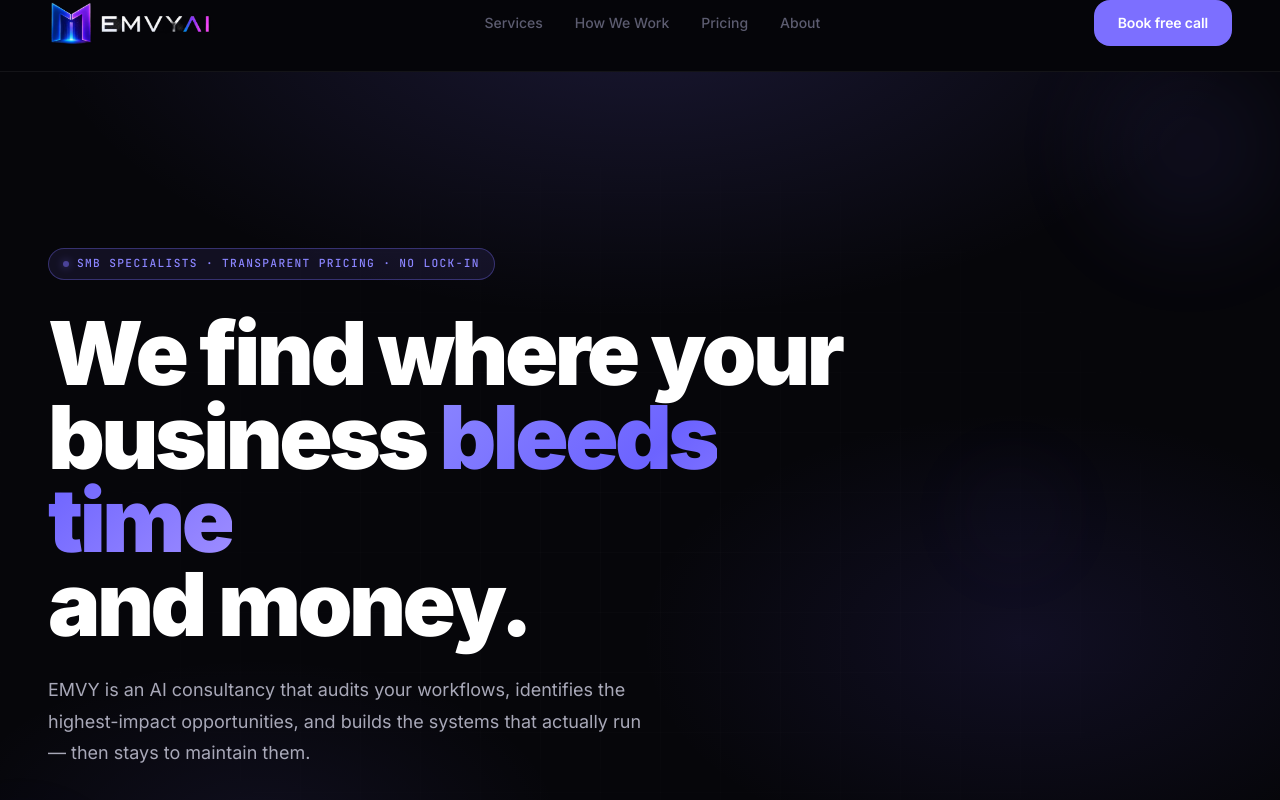
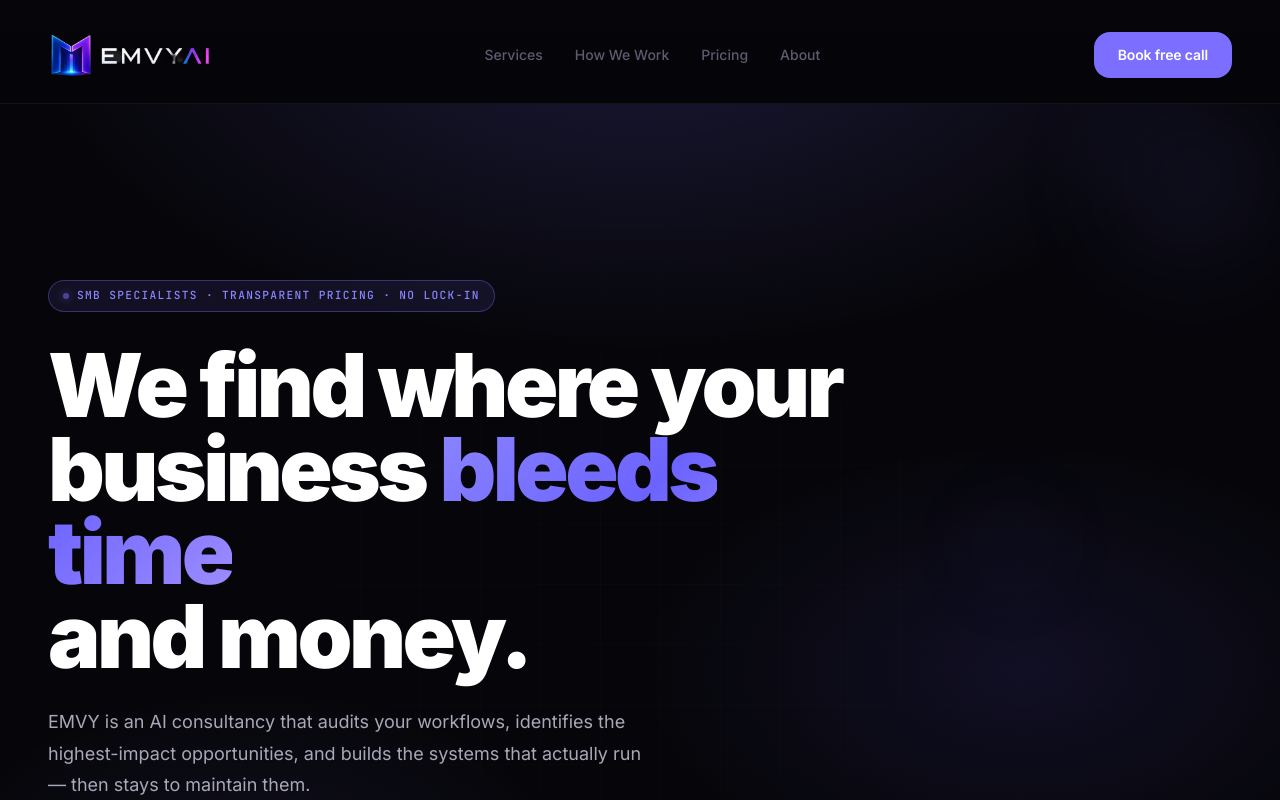
Before and after one commit to duskmetamask-bit/emvy-ai-website, a Next.js app: page / in a window 1280 px wide. Shown: the top 800 px of the page. Built offline with nearby package versions, Linux system fonts and the light colour scheme.

Commit message:
fix: add gap above sticky header

```diff
--- a/app/page.tsx
+++ b/app/page.tsx
@@ -483,8 +483,9 @@ export default function Home() {
       <style>{footerStyles}</style>
       <style>{headerStyles}</style>
 
+      <div style={{ paddingTop: '2rem' }}>
         <Header />
-      <main>
+        <main style={{ paddingTop: '0' }}>
           <Hero />
           <Metrics />
           <Services />
@@ -493,6 +494,7 @@ export default function Home() {
           <CTASection />
         </main>
         <Footer />
+      </div>
     </>
   )
 }
```
Lines whose indentation alone changed are shown as unchanged.
